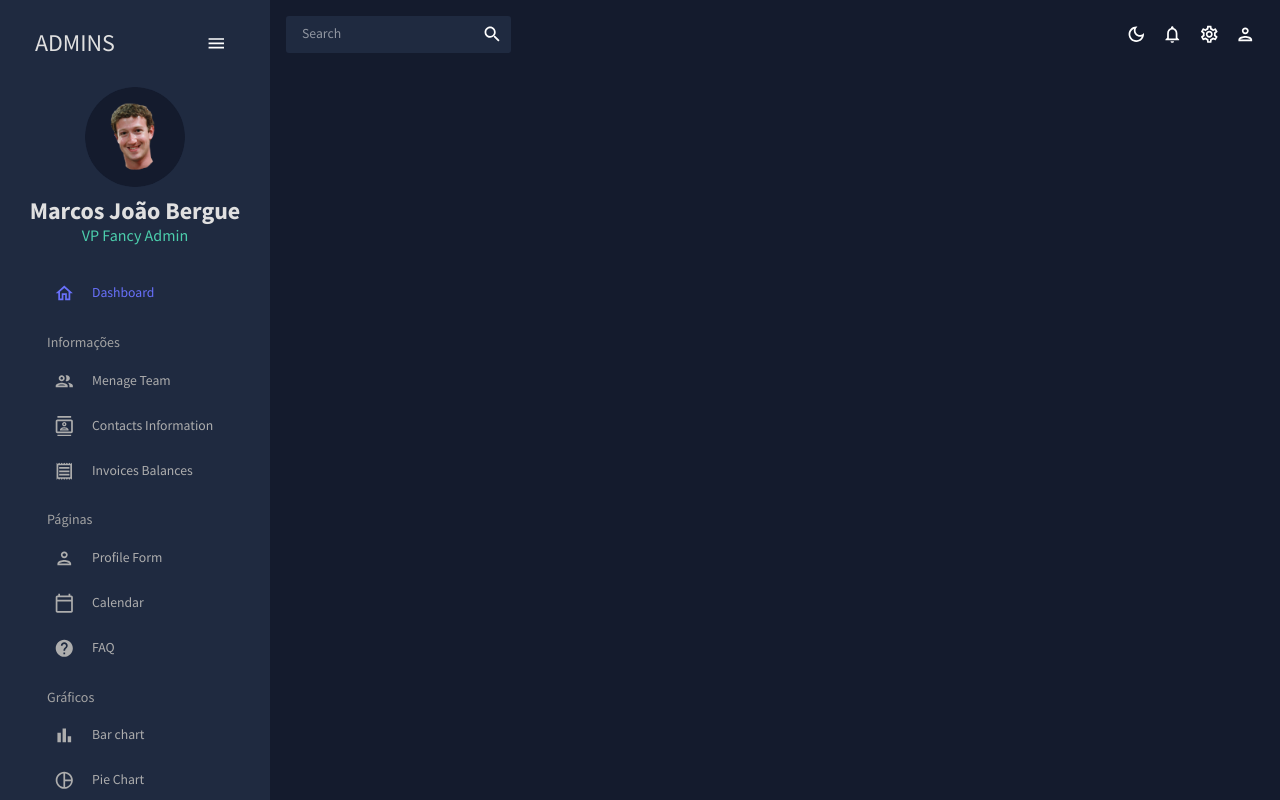
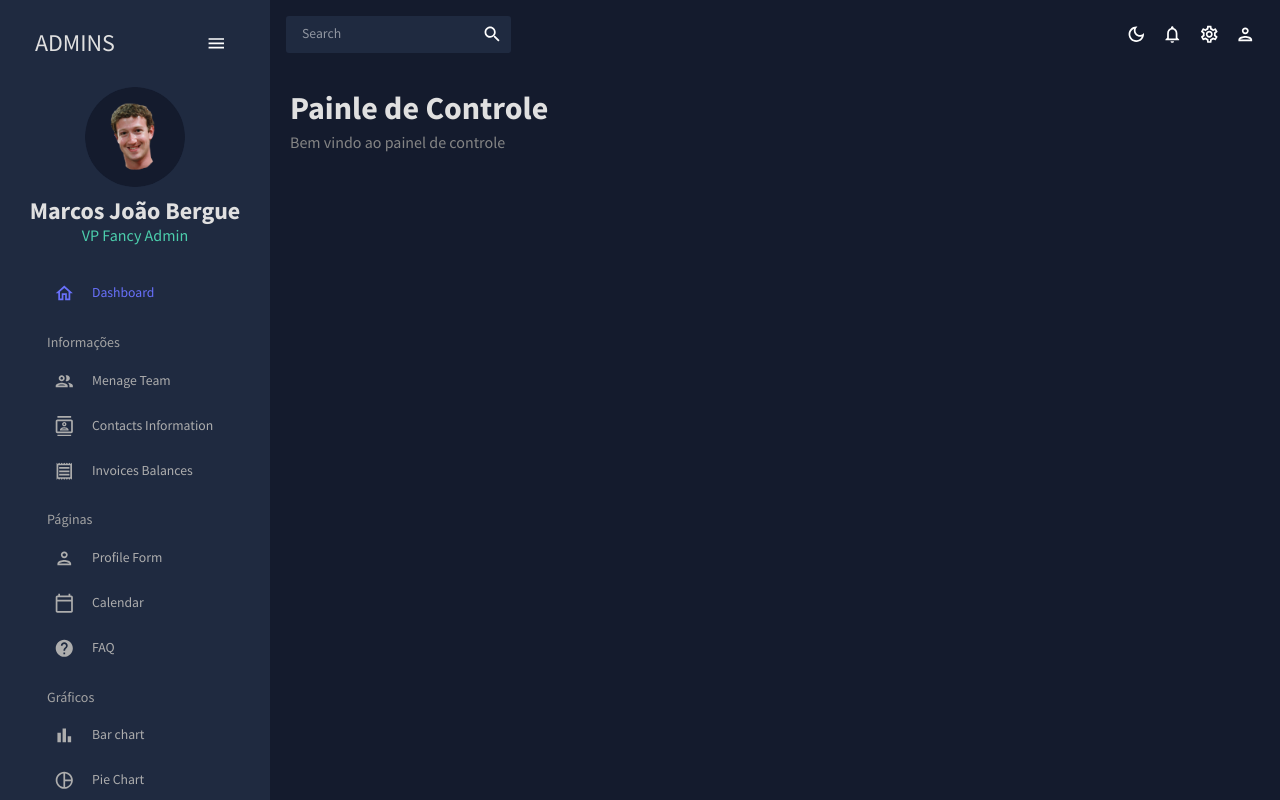
Before and after one commit to KyuaKun/2022-11_Projeto-React_Admin_Dashboard, a React (Create React App) app: page / in a window 1280 px wide. Built offline with nearby package versions, Linux system fonts and the light colour scheme.

Commit message:
Começando o o painel de controle

```diff
--- a/src/pages/dashboard/index.jsx
+++ b/src/pages/dashboard/index.jsx
@@ -1,6 +1,16 @@
 import React from "react";
+import { Box } from "@mui/material";
+import { Header } from "../../components/Header";
 
 export const Dashboard = () => {
-  return;
-  <div>Dashboard</div>;
+  return (
+    <Box m="20px">
+      <Box display="flex" justifyContent="space-between" alignItems="center">
+        <Header
+          title="Painle de Controle"
+          subTitle="Bem vindo ao painel de controle"
+        />
+      </Box>
+    </Box>
+  );
 };
```
